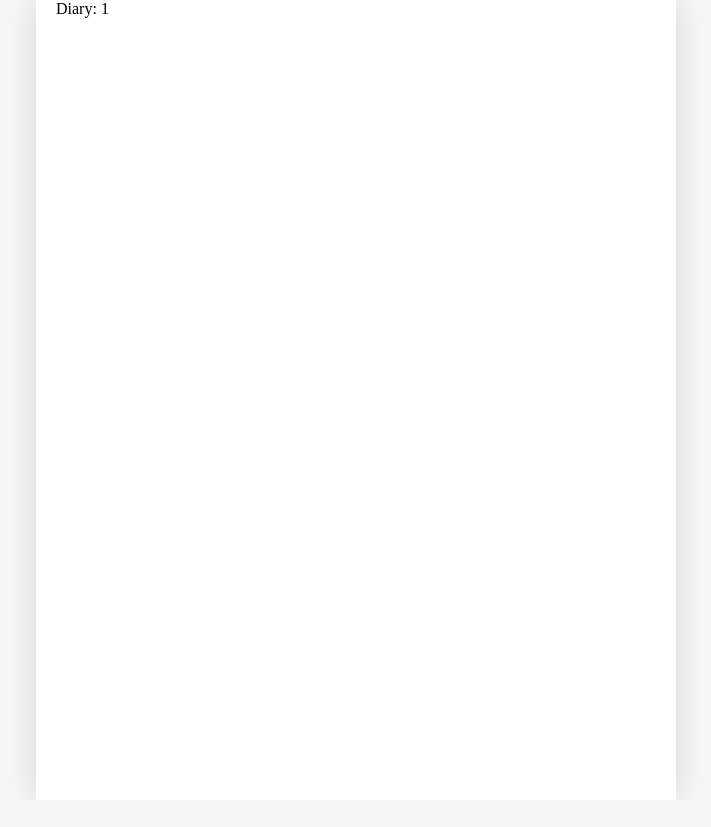
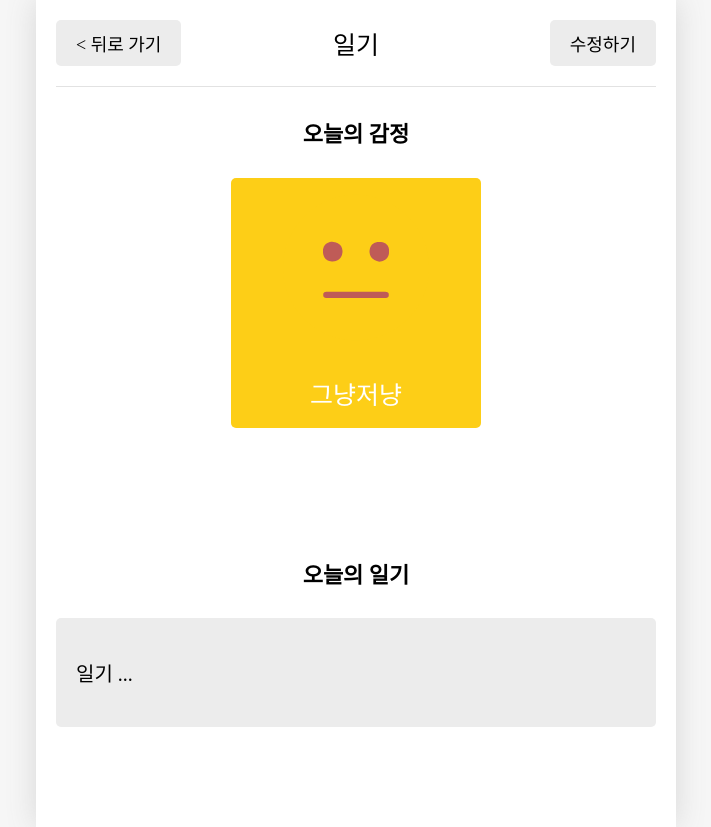
Before and after one commit to sik2Boii/emotion-diary-app, a React (Vite) app in the folder frontend/: page /diary/1 in a window 1280 px wide. Shown: the whole page, without its empty margins (284-995 px from the left). Before the commit the page ends 800 px from the top, so only its background shows below. Built offline with nearby package versions, Linux system fonts and the light colour scheme; a web font is replaced by a local one.

Commit message:
Diary 페이지 UI 구현

```diff
--- a/frontend/src/components/Editor.jsx
+++ b/frontend/src/components/Editor.jsx
@@ -1,32 +1,9 @@
 import { useEffect, useState } from "react";
 import { useNavigate } from "react-router-dom";
+import { emotionList } from "../util/constants";
 import Button from "./Button";
 import "./Editor.css";
 import EmotionItem from "./EmotionItem";
-
-// 감정 리스트
-const emotionList = [
-  {
-    emotionId: 1,
-    emotionName: "최고",
-  },
-  {
-    emotionId: 2,
-    emotionName: "좋음",
-  },
-  {
-    emotionId: 3,
-    emotionName: "그냥저냥",
-  },
-  {
-    emotionId: 4,
-    emotionName: "나쁨",
-  },
-  {
-    emotionId: 5,
-    emotionName: "끔찍",
-  },
-];
 
 // 날자를 문자열로 변환하는 함수
 const getStringedDate = (targetDate) => {
--- /dev/null
+++ b/frontend/src/components/Viewer.css
@@ -0,0 +1,61 @@
+.Viewer > section {
+  width: 100%;
+  margin-bottom: 100px;
+  display: flex;
+  flex-direction: column;
+  align-items: center;
+  text-align: center;
+}
+
+.Viewer > section > h4 {
+  font-size: 22px;
+  font-weight: bold;
+}
+
+.Viewer .emotion_img_wrapper {
+  width: 250px;
+  height: 250px;
+  border-radius: 5px;
+  display: flex;
+  flex-direction: column;
+  align-items: center;
+  justify-content: space-around;
+  color: white;
+  font-size: 25px;
+}
+
+.Viewer .emotion_img_wrapper_1 {
+  background-color: rgb(100, 201, 100);
+}
+
+.Viewer .emotion_img_wrapper_2 {
+  background-color: rgb(157, 215, 114);
+}
+
+.Viewer .emotion_img_wrapper_3 {
+  background-color: rgb(253, 206, 23);
+}
+
+.Viewer .emotion_img_wrapper_4 {
+  background-color: rgb(253, 132, 70);
+}
+
+.Viewer .emotion_img_wrapper_5 {
+  background-color: rgb(253, 86, 95);
+}
+
+.Viewer .content_wrapper {
+  width: 100%;
+  background-color: rgb(236, 236, 236);
+  border-radius: 5px;
+  word-break: keep-all;
+  overflow-wrap: break-word;
+}
+
+.Viewer .content_wrapper > p {
+  padding: 20px;
+  text-align: left;
+  font-size: 20px;
+  font-weight: 400;
+  line-height: 2 5;
+}
--- /dev/null
+++ b/frontend/src/components/Viewer.jsx
@@ -0,0 +1,33 @@
+import "./Viewer.css";
+import { getEmotionImage } from "../util/get-emotion-image";
+import { emotionList } from "../util/constants";
+
+// Viewer 컴포넌트
+const Viewer = () => {
+  const emotionId = 3;
+
+  const emotionItem = emotionList.find(
+    (item) => String(item.emotionId) === String(emotionId)
+  );
+
+  return (
+    <div className="Viewer">
+      <section className="img_section">
+        <h4>오늘의 감정</h4>
+        <div className={`emotion_img_wrapper emotion_img_wrapper_${emotionId}`}>
+          <img src={getEmotionImage(emotionId)} />
+          <div>{emotionItem.emotionName}</div>
+        </div>
+      </section>
+
+      <section className="content_section">
+        <h4>오늘의 일기</h4>
+        <div className="content_wrapper">
+          <p>일기 ...</p>
+        </div>
+      </section>
+    </div>
+  );
+};
+
+export default Viewer;
--- a/frontend/src/pages/Diary.jsx
+++ b/frontend/src/pages/Diary.jsx
@@ -1,10 +1,22 @@
 import { useParams } from "react-router-dom";
+import Button from "../components/Button";
+import Header from "../components/Header";
+import Viewer from "../components/Viewer";
 
 const Diary = () => {
   // useParams를 사용하여 URL 파라미터에 접근
   const params = useParams();
 
-  return <div>Diary: {params.id}</div>;
+  return (
+    <div>
+      <Header
+        title={"일기"}
+        leftChild={<Button text={"< 뒤로 가기"} />}
+        rightChild={<Button text={"수정하기"} />}
+      />
+      <Viewer />
+    </div>
+  );
 };
 
 export default Diary;
--- /dev/null
+++ b/frontend/src/util/constants.js
@@ -0,0 +1,23 @@
+// 감정 리스트
+export const emotionList = [
+  {
+    emotionId: 1,
+    emotionName: "최고",
+  },
+  {
+    emotionId: 2,
+    emotionName: "좋음",
+  },
+  {
+    emotionId: 3,
+    emotionName: "그냥저냥",
+  },
+  {
+    emotionId: 4,
+    emotionName: "나쁨",
+  },
+  {
+    emotionId: 5,
+    emotionName: "끔찍",
+  },
+];
```
